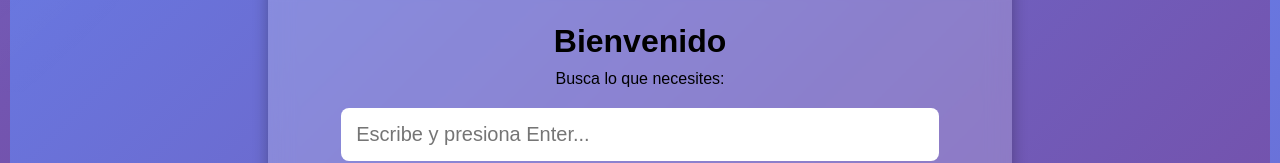
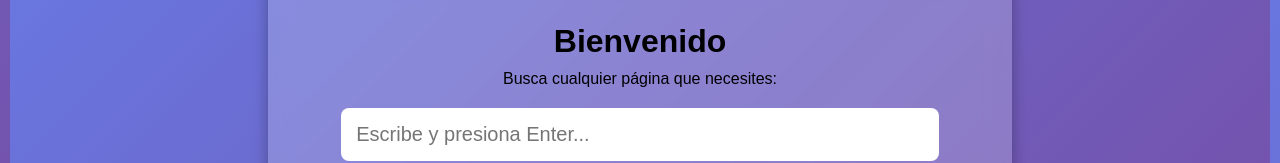
Before and after one commit to aitor30/web-aitor, a plain HTML site: page index.html in a window 1280 px wide. Shown: the part 328-491 px from the top of the page. Drawn offline with Linux system fonts and the light colour scheme.

Commit message:
Update index.html

```diff
--- a/index.html
+++ b/index.html
@@ -9,7 +9,7 @@
     <div class="overlay"></div>
     <div class="container">
         <h1>Bienvenido</h1>
-        <p>Busca lo que necesites:</p>
+        <p>Busca cualquier página que necesites:</p>
         <input type="text" id="searchBox" placeholder="Escribe y presiona Enter...">
     </div>
     <script src="script.js"></script>
```
